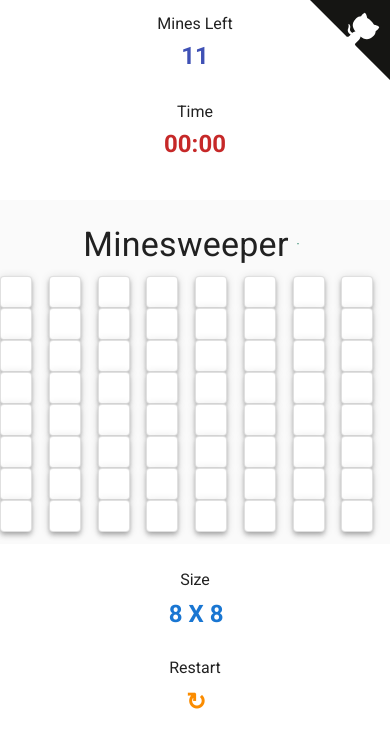
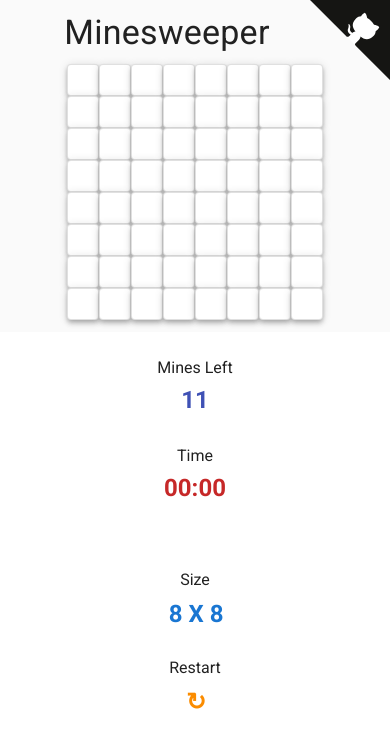
Before and after one commit to naufaliqbal/minesweeper-vue, a Vue app: page / in a window 390 px wide. Shown: the top 748 px of the page. Built offline with nearby package versions, Linux system fonts and the light colour scheme.

Commit message:
responsive [#24]

```diff
--- a/src/App.vue
+++ b/src/App.vue
@@ -1,5 +1,5 @@
 <template>
-  <v-app>
+  <v-app style="min-width:360px;">
     <v-content>
       <v-row>
         <octocat />
@@ -35,4 +35,8 @@ export default {
   width: auto;
   margin: auto 0;
 }
+.row {
+  margin-left: 0;
+  margin-right: 0;
+}
 </style>
--- a/src/components/GridMenuLeft.vue
+++ b/src/components/GridMenuLeft.vue
@@ -17,5 +17,11 @@ export default {
 };
 </script>
 
-<style>
+<style lang="scss" scoped>
+@media(max-width: 516px) {
+  .container {
+    order: 2;
+    margin: 0;
+  }
+}
 </style>
--- a/src/components/GridMenuRight.vue
+++ b/src/components/GridMenuRight.vue
@@ -17,5 +17,11 @@ export default {
 };
 </script>
 
-<style>
+<style lang="scss" scoped>
+@media(max-width: 516px) {
+  .container {
+    order: 3;
+    margin: 0;
+  }
+}
 </style>
--- a/src/components/MainGrid.vue
+++ b/src/components/MainGrid.vue
@@ -2,7 +2,7 @@
   <v-container class="grey lighten-5">
     <v-row justify="center" align="center">
       <p class="display-1 my-6">Minesweeper</p>
-      <img width="2rem" class="ma-2" alt="Vue icon" :src="vueIcon" />
+      <v-img max-width="40px" class="ma-2" alt="Vue icon" :src="vueIcon" />
     </v-row>
     <v-row no-gutters v-for="(row, row_idx) in pattern" :key="row_idx" justify="center">
       <template v-for="(col, col_idx) in row">
@@ -120,4 +120,13 @@ $yellow: #feff00;
     @include background-color($bomb: true, $flagged: true);
   }
 }
+@media(max-width: 516px) {
+  .container {
+    order: 1;
+    width: 100% !important;
+  }
+  .col {
+    flex-grow: 0;
+  }
+}
 </style>
```
